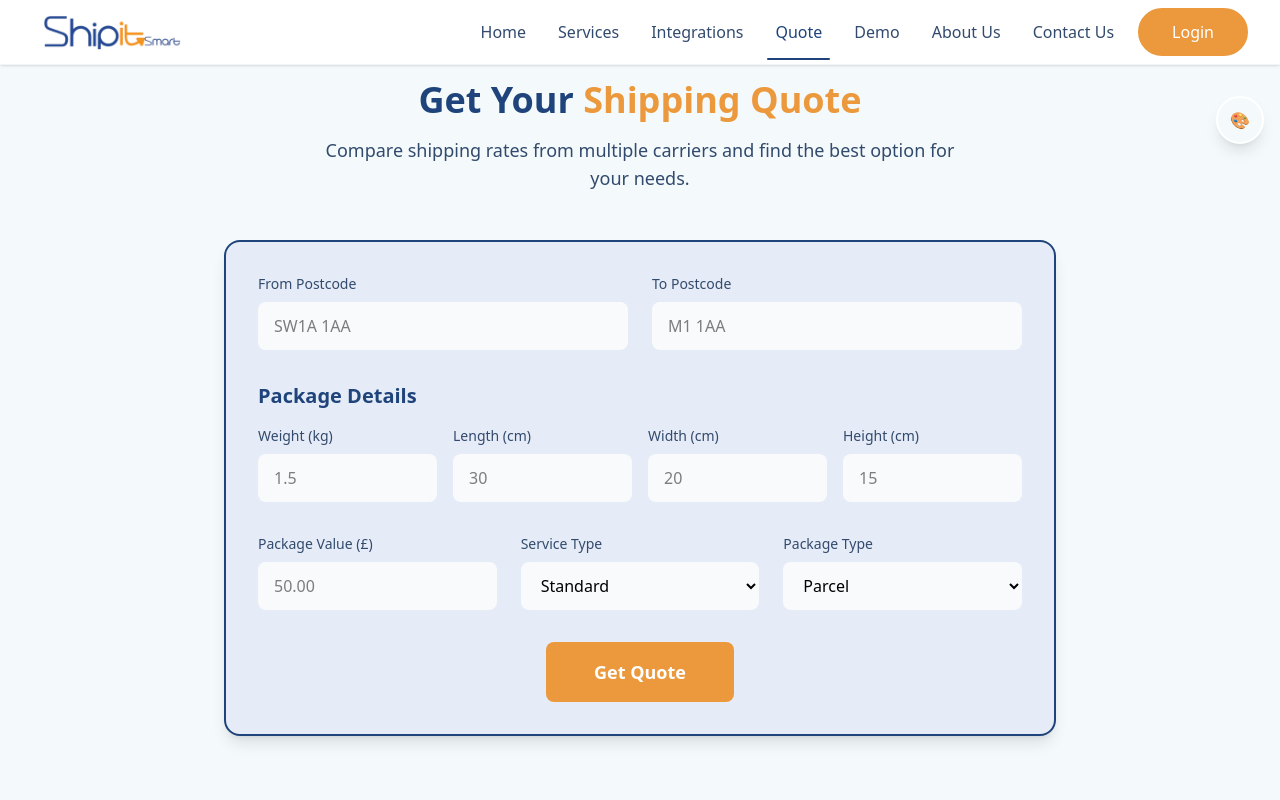
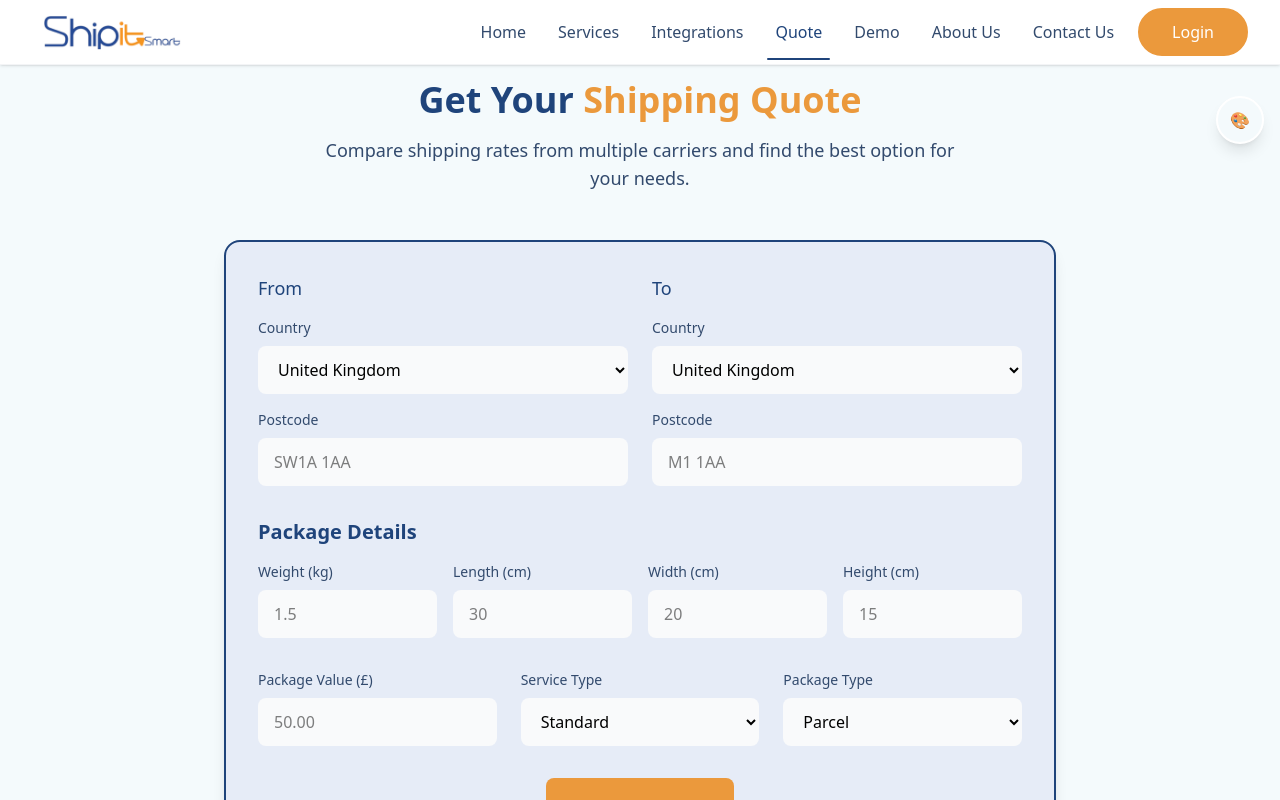
Before and after one commit to Global-American/ship-it-smart, a Next.js app: page /quote in a window 1280 px wide. Shown: the top 800 px of the page. Built offline with nearby package versions, Linux system fonts and the light colour scheme.

Commit message:
country dropdowns added

```diff
--- a/app/quote/page.tsx
+++ b/app/quote/page.tsx
@@ -12,7 +12,9 @@ const COLORS = {
 export default function QuotePage() {
   const [formData, setFormData] = useState({
     fromPostcode: "",
+    fromCountry: "GB",
     toPostcode: "",
+    toCountry: "GB",
     weight: "",
     length: "",
     width: "",
@@ -105,9 +107,44 @@ export default function QuotePage() {
             <form onSubmit={handleSubmit} className="space-y-8">
               {/* Addresses */}
               <div className="grid grid-cols-1 md:grid-cols-2 gap-6">
+                <div className="space-y-4">
+                  <h4 className="text-lg font-medium text-[#1F447B]">From</h4>
                   <div>
                     <label className="block text-sm font-medium text-[#324A6D] mb-2">
-                    From Postcode
+                      Country
+                    </label>
+                    <select
+                      name="fromCountry"
+                      value={formData.fromCountry}
+                      onChange={handleInputChange}
+                      className="w-full px-4 py-3 pr-10 bg-gray-50 border-0 rounded-lg focus:outline-none focus:ring-2 focus:ring-[#EB993C] focus:bg-white transition-all"
+                      required
+                    >
+                      <option value="GB">United Kingdom</option>
+                      <option value="US">United States</option>
+                      <option value="CA">Canada</option>
+                      <option value="AU">Australia</option>
+                      <option value="DE">Germany</option>
+                      <option value="FR">France</option>
+                      <option value="IT">Italy</option>
+                      <option value="ES">Spain</option>
+                      <option value="NL">Netherlands</option>
+                      <option value="BE">Belgium</option>
+                      <option value="CH">Switzerland</option>
+                      <option value="AT">Austria</option>
+                      <option value="IE">Ireland</option>
+                      <option value="DK">Denmark</option>
+                      <option value="SE">Sweden</option>
+                      <option value="NO">Norway</option>
+                      <option value="FI">Finland</option>
+                      <option value="PL">Poland</option>
+                      <option value="CZ">Czech Republic</option>
+                      <option value="HU">Hungary</option>
+                    </select>
+                  </div>
+                  <div>
+                    <label className="block text-sm font-medium text-[#324A6D] mb-2">
+                      Postcode
                     </label>
                     <input
                       type="text"
@@ -119,9 +156,45 @@ export default function QuotePage() {
                       required
                     />
                   </div>
+                </div>
+                <div className="space-y-4">
+                  <h4 className="text-lg font-medium text-[#1F447B]">To</h4>
                   <div>
                     <label className="block text-sm font-medium text-[#324A6D] mb-2">
-                    To Postcode
+                      Country
+                    </label>
+                    <select
+                      name="toCountry"
+                      value={formData.toCountry}
+                      onChange={handleInputChange}
+                      className="w-full px-4 py-3 pr-10 bg-gray-50 border-0 rounded-lg focus:outline-none focus:ring-2 focus:ring-[#EB993C] focus:bg-white transition-all"
+                      required
+                    >
+                      <option value="GB">United Kingdom</option>
+                      <option value="US">United States</option>
+                      <option value="CA">Canada</option>
+                      <option value="AU">Australia</option>
+                      <option value="DE">Germany</option>
+                      <option value="FR">France</option>
+                      <option value="IT">Italy</option>
+                      <option value="ES">Spain</option>
+                      <option value="NL">Netherlands</option>
+                      <option value="BE">Belgium</option>
+                      <option value="CH">Switzerland</option>
+                      <option value="AT">Austria</option>
+                      <option value="IE">Ireland</option>
+                      <option value="DK">Denmark</option>
+                      <option value="SE">Sweden</option>
+                      <option value="NO">Norway</option>
+                      <option value="FI">Finland</option>
+                      <option value="PL">Poland</option>
+                      <option value="CZ">Czech Republic</option>
+                      <option value="HU">Hungary</option>
+                    </select>
+                  </div>
+                  <div>
+                    <label className="block text-sm font-medium text-[#324A6D] mb-2">
+                      Postcode
                     </label>
                     <input
                       type="text"
@@ -132,6 +205,7 @@ export default function QuotePage() {
                       placeholder="M1 1AA"
                       required
                     />
+                  </div>
                 </div>
               </div>
 
@@ -225,7 +299,7 @@ export default function QuotePage() {
                     name="serviceType"
                     value={formData.serviceType}
                     onChange={handleInputChange}
-                    className="w-full px-4 py-3 bg-gray-50 border-0 rounded-lg focus:outline-none focus:ring-2 focus:ring-[#EB993C] focus:bg-white transition-all"
+                    className="w-full px-4 py-3 pr-10 bg-gray-50 border-0 rounded-lg focus:outline-none focus:ring-2 focus:ring-[#EB993C] focus:bg-white transition-all"
                   >
                     <option value="standard">Standard</option>
                     <option value="express">Express</option>
@@ -241,7 +315,7 @@ export default function QuotePage() {
                     name="packageType"
                     value={formData.packageType}
                     onChange={handleInputChange}
-                    className="w-full px-4 py-3 bg-gray-50 border-0 rounded-lg focus:outline-none focus:ring-2 focus:ring-[#EB993C] focus:bg-white transition-all"
+                    className="w-full px-4 py-3 pr-10 bg-gray-50 border-0 rounded-lg focus:outline-none focus:ring-2 focus:ring-[#EB993C] focus:bg-white transition-all"
                   >
                     <option value="parcel">Parcel</option>
                     <option value="document">Document</option>
```
Lines whose indentation alone changed are shown as unchanged.
